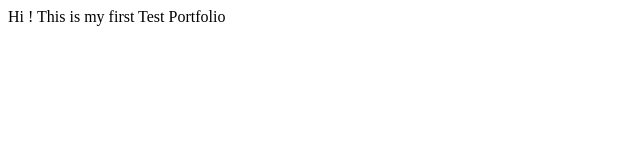
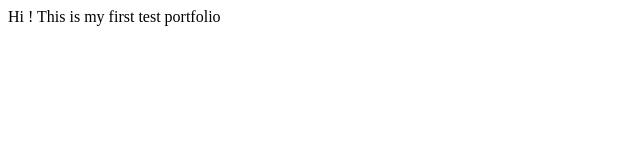
Before and after one commit to OmkarDevadiga/Test-portfolio, a plain HTML site: page index.html in a window 1280 px wide. Shown: the full height of the page, 0-640 px from the left. Drawn offline with Linux system fonts and the light colour scheme.

Commit message:
Revert "Update index.html"
This reverts commit 568c7d86efb79b23eed4d1e4a0bb1e6ee83269b1.

```diff
--- a/index.html
+++ b/index.html
@@ -7,6 +7,6 @@
     <title>Test Portfolio</title>
 </head>
 <body>
-    Hi ! This is my first Test Portfolio
+    Hi ! This is my first test portfolio
 </body>
 </html>
```
